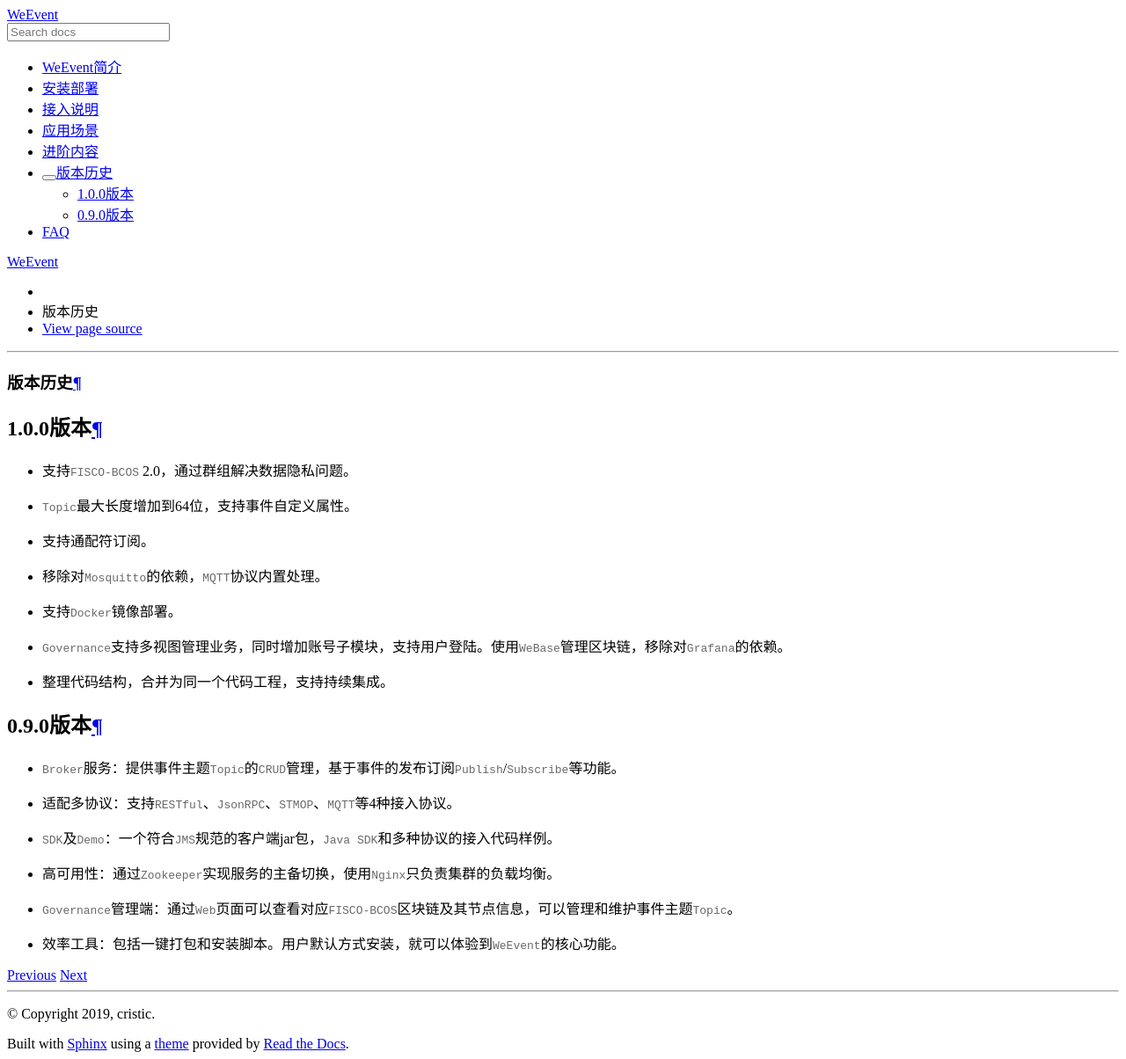
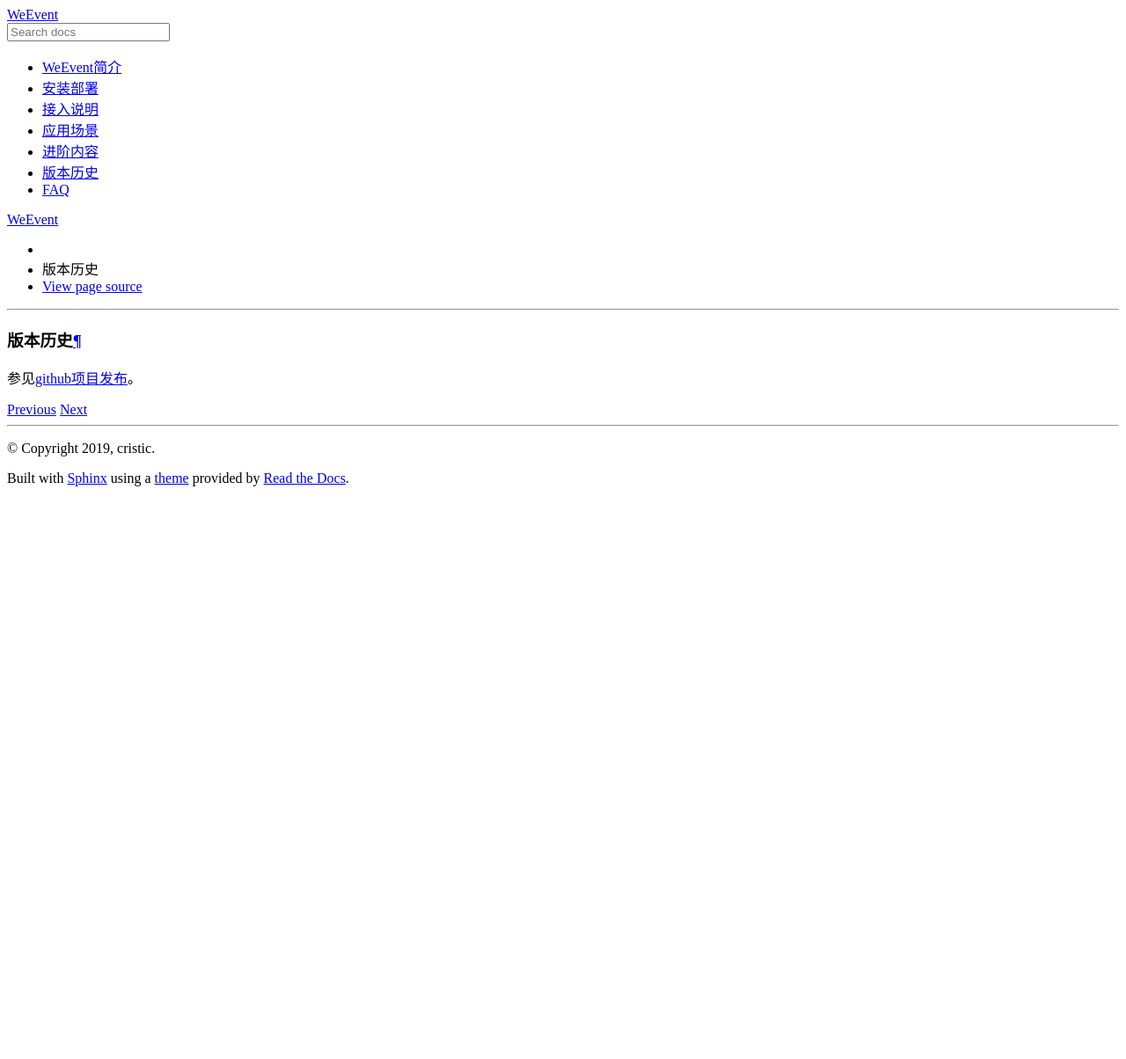
Before and after one commit to WeBankBlockchain/WeEvent-docs, a Sphinx documentation site: the page built from docs/history/changelog.md, in a window 1280 px wide. Shown: the whole page at 88% size. Built offline with Sphinx 7.4.7 and the Read the Docs theme 2.0.0, drawn with Linux system fonts in a browser that asks for light colours; after the commit the page ends 900 px from its top, so only the background shows below that.

```diff
--- a/docs/history/changelog.md
+++ b/docs/history/changelog.md
@@ -1,19 +1,2 @@
 ## 版本历史
-### 1.0.0版本
-
-- 支持`FISCO-BCOS` 2.0，通过群组解决数据隐私问题。
-- `Topic`最大长度增加到64位，支持事件自定义属性。
-- 支持通配符订阅。
-- 移除对`Mosquitto`的依赖，`MQTT`协议内置处理。
-- 支持`Docker`镜像部署。
-- `Governance`支持多视图管理业务，同时增加账号子模块，支持用户登陆。使用`WeBase`管理区块链，移除对`Grafana`的依赖。
-- 整理代码结构，合并为同一个代码工程，支持持续集成。
-
-### 0.9.0版本
-
-- `Broker`服务：提供事件主题`Topic`的`CRUD`管理，基于事件的发布订阅`Publish`/`Subscribe`等功能。
-- 适配多协议：支持`RESTful`、`JsonRPC`、`STMOP`、`MQTT`等4种接入协议。
-- `SDK`及`Demo`：一个符合`JMS`规范的客户端jar包，`Java SDK`和多种协议的接入代码样例。
-- 高可用性：通过`Zookeeper`实现服务的主备切换，使用`Nginx`只负责集群的负载均衡。
-- `Governance`管理端：通过`Web`页面可以查看对应`FISCO-BCOS`区块链及其节点信息，可以管理和维护事件主题`Topic`。
-- 效率工具：包括一键打包和安装脚本。用户默认方式安装，就可以体验到`WeEvent`的核心功能。
+参见[github项目发布](https://github.com/WeBankFinTech/WeEvent/releases)。
```
Also changed, not shown: docs/install/download.md (+4 -4 lines), docs/install/environment.md (+7 -7 lines), docs/introduction/getting-start.md (+8 -0 lines).
